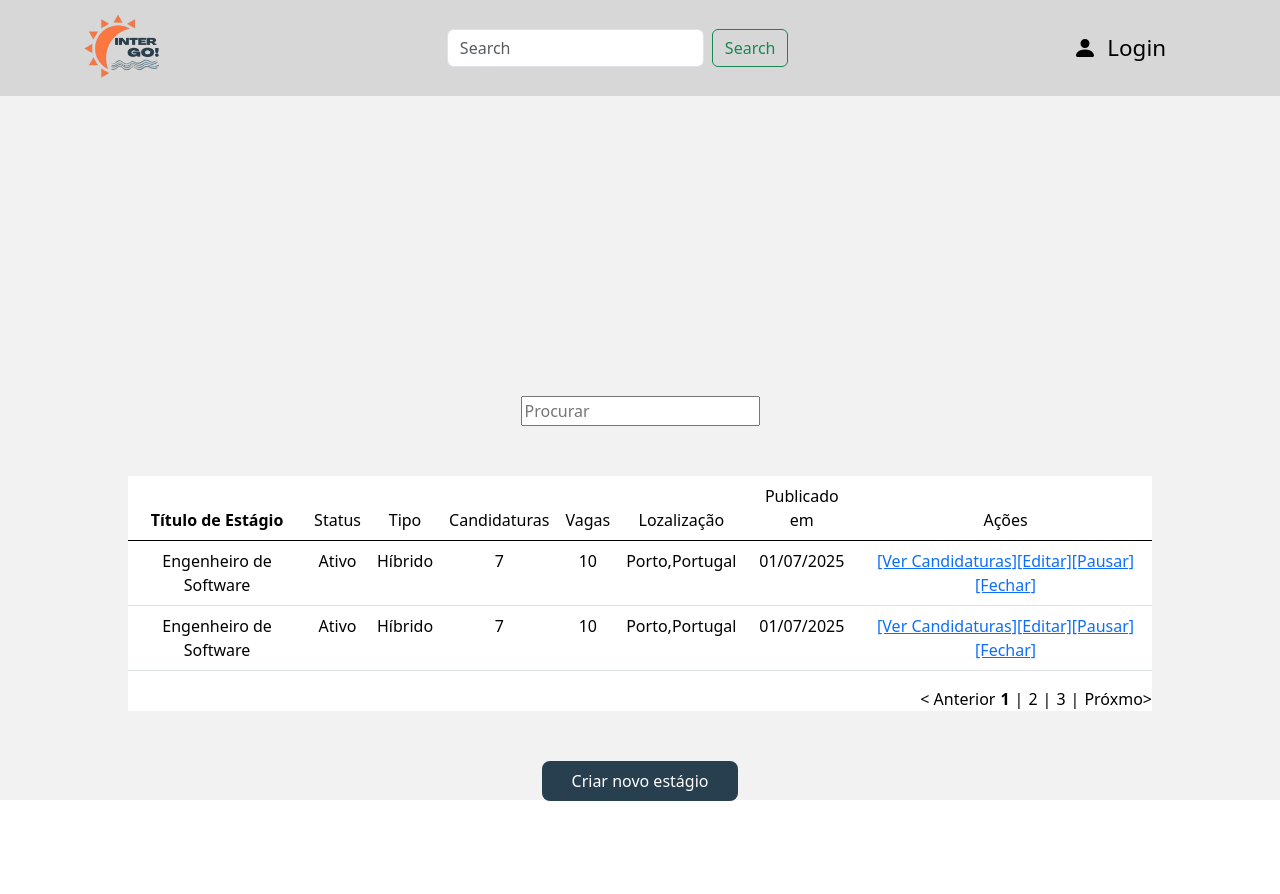
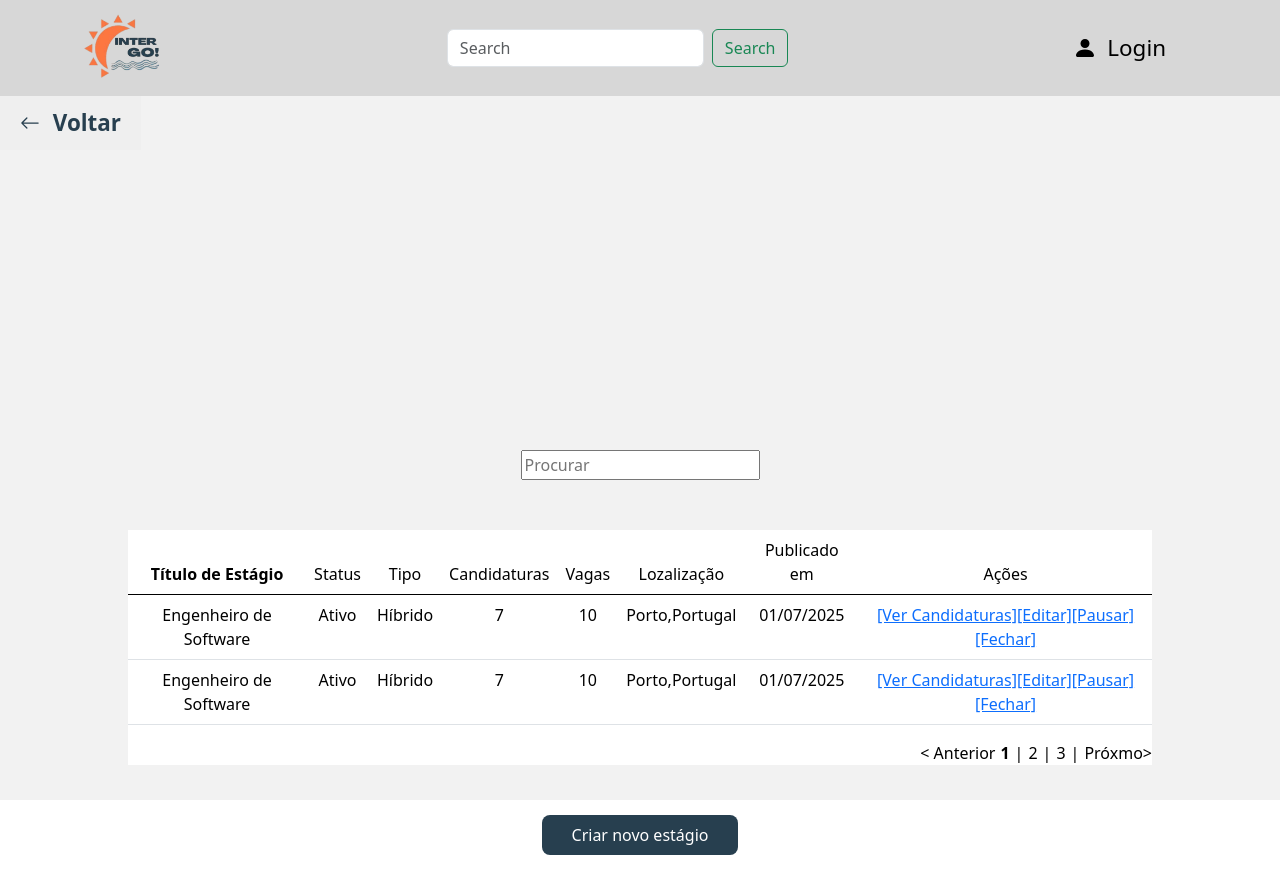
Before and after one commit to miguelfcostaa/internGo, a React (Create React App) app in the folder frontend/: page /estagios-ativos in a window 1280 px wide. Shown: the top 894 px of the page. Built offline with nearby package versions, Linux system fonts and the light colour scheme.

Commit message:
feat: Implement ButtonVoltar component and integrate it into EstagiosAtivos page

```diff
--- a/frontend/src/components/ButtonVoltar.jsx
+++ b/frontend/src/components/ButtonVoltar.jsx
@@ -1,8 +1,12 @@
 import React from "react";
+import styles from "../styles/ButtonVoltar.module.css"
 
-function ButtonVoltar({ className }) {
+function ButtonVoltar() {
     return (
-        <button onClick={() => window.history.back()} className={className}>
+        <button onClick={() => window.history.back()} className={styles.voltar}>
+            <svg xmlns="http://www.w3.org/2000/svg" width="20" height="20" fill="#273F4F" className="bi bi-arrow-left" viewBox="0 0 16 16">
+                <path fillRule="evenodd" d="M15 8a.5.5 0 0 0-.5-.5H2.707l3.147-3.146a.5.5 0 1 0-.708-.708l-4 4a.5.5 0 0 0 0 .708l4 4a.5.5 0 0 0 .708-.708L2.707 8.5H14.5A.5.5 0 0 0 15 8"/>
+            </svg>
             Voltar
         </button>
     );
--- a/frontend/src/pages/EstagiosAtivos.jsx
+++ b/frontend/src/pages/EstagiosAtivos.jsx
@@ -2,6 +2,7 @@ import React, {useState} from "react";
 import NavBar from "../components/NavBar";
 import ButtonGeral from "../components/ButtonGeral";
 import styles from "../styles/EstagiosAtivos.module.css";
+import ButtonVoltar from "../components/ButtonVoltar";
 
 function EstagiosAtivos (){
     {/*Elementos da tabela*/}
@@ -95,6 +96,8 @@ function EstagiosAtivos (){
         <div className={styles.background}>
             <NavBar/>
             <div>
+                <ButtonVoltar />
+
                 <div style={{display:"flex", marginTop:"300px", justifyContent:"center", alignItems:"center", marginBottom:"50px"}}>
                     <input  type="text" placeholder="Procurar"></input>
                 </div>
--- /dev/null
+++ b/frontend/src/styles/ButtonVoltar.module.css
@@ -0,0 +1,10 @@
+.voltar {
+    border: none;
+    display: flex;
+    gap: 0.8rem;
+    align-items: center;
+    color: #273F4F;
+    padding: 10px 20px;
+    font-size: 1.4rem;
+    font-weight: bold;
+}
--- a/frontend/src/styles/EstagiosAtivos.module.css
+++ b/frontend/src/styles/EstagiosAtivos.module.css
@@ -3,40 +3,12 @@
   height: 100vh;
 }
 
-.td {
-  padding: 12px;
-  border-bottom: 1px solid #eee;
+.flexRow {
+  display: flex;
+  flex-direction: row;
 }
-.th {
-  text-align: center;
-  padding: 12px;
-  border-bottom: 2px solid #ccc;
+
+.flexColumn {
+  display: flex;
+  flex-direction: column;
 }
-.thead{
-  background-color: #273F4F;
-  font-weight: bold;
-  font-size: ;
-}
-.table {
-  width: 100%;
-  border-collapse: collapse;
-  margin-top: 1rem;
-  font-family: 'Segoe UI', sans-serif;
-  font-size: 14px;
-}
-.a {
-  color: #007BFF;
-  text-decoration: none;
-  margin-right: 8px;
-}
-.tr:nth-child(even) {
-  background-color: #f9f9f9;
-}
-.link{
-  color: #007BFF;
-  text-decoration: none;
-  margin-right: 8px;
-}
-.link:hover {
-  text-decoration: underline;
-}
```
